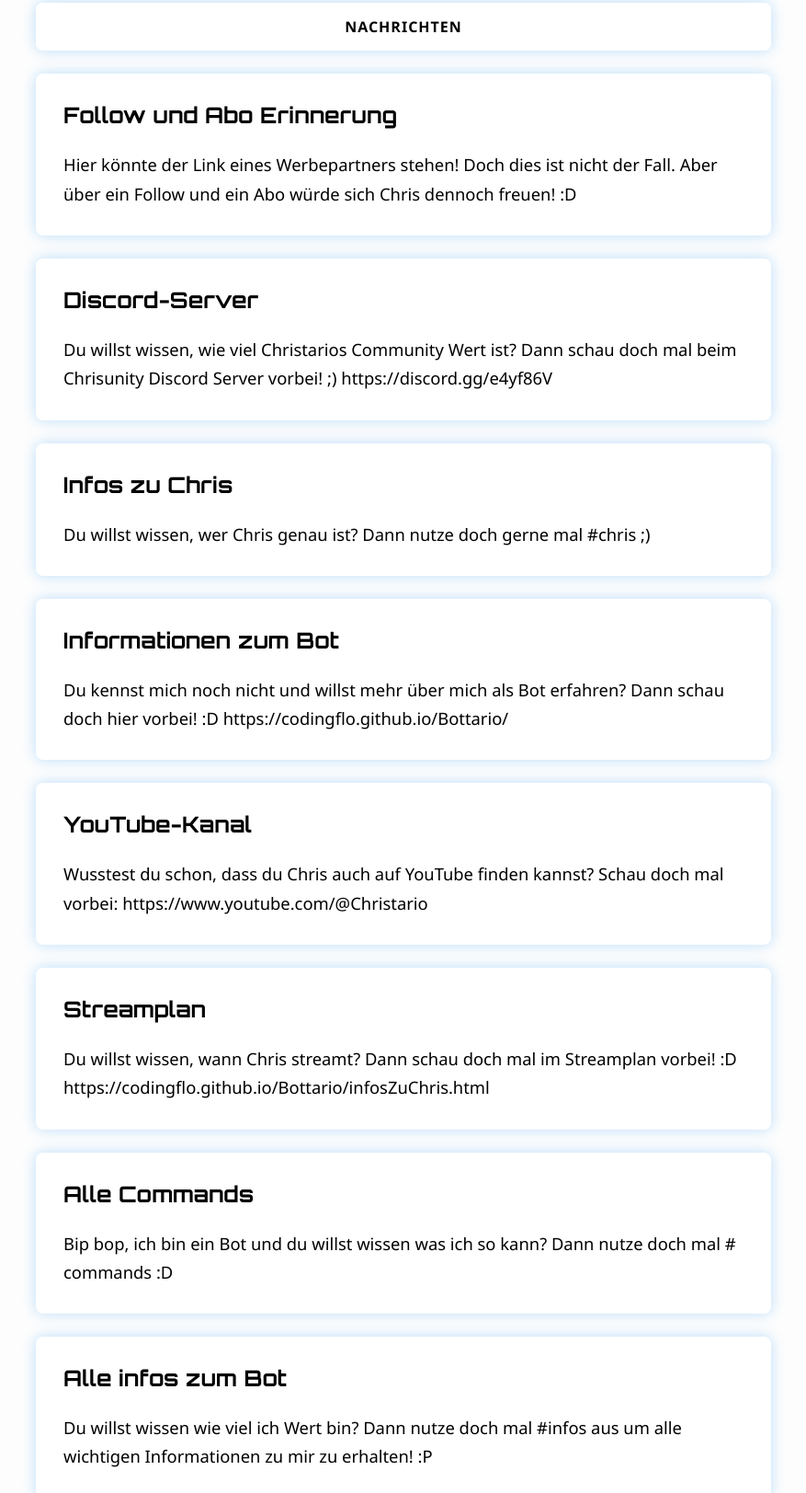
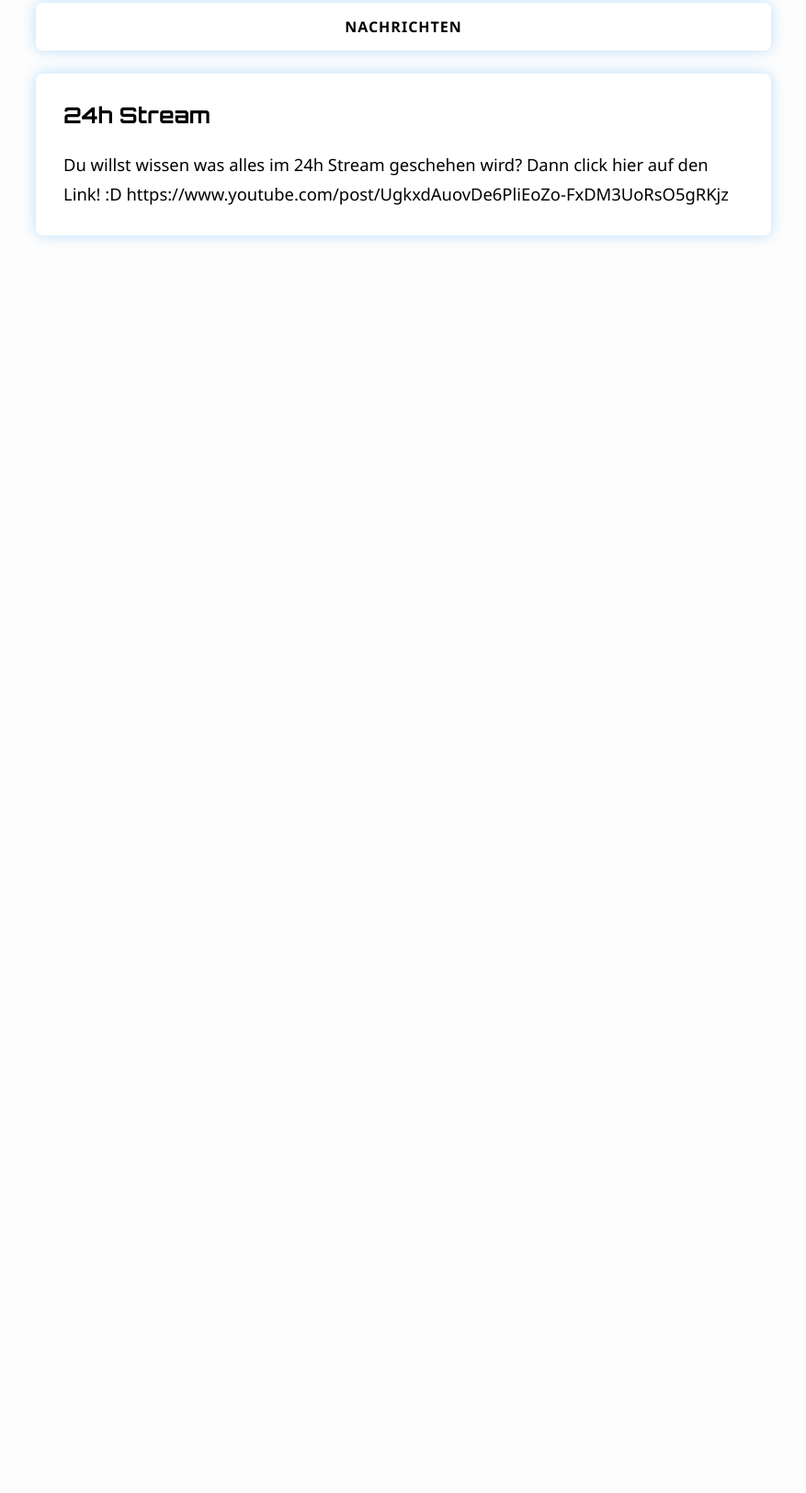
Before and after one commit to CodingFlo/Bottario, a plain HTML site: page docs/timerMessages.html in a window 1280 px wide. Shown: the part 233-1856 px from the top of the page at 92% size, without its empty margins (201-1078 px from the left). After the commit the page ends 800 px from the top, so only its background shows below. Drawn offline with Linux system fonts and the light colour scheme; animation ran at ten frames a second.

Commit message:
Auto: Repository-Synchronisierung (Submodul PublicModule)

```diff
--- a/docs/timerMessages.html
+++ b/docs/timerMessages.html
@@ -30,40 +30,8 @@
         <div class="header-card" style="animation-delay: 0.6s;">Nachrichten</div>
 
         <div class="info-card" style="animation-delay: 0.8s;">
-            <h2>Follow und Abo Erinnerung</h2>
-            <p>Hier könnte der Link eines Werbepartners stehen! Doch dies ist nicht der Fall. Aber über ein Follow und ein Abo würde sich Chris dennoch freuen! :D</p>
-        </div>
-        <div class="info-card" style="animation-delay: 0.9500000000000001s;">
-            <h2>Discord-Server</h2>
-            <p>Du willst wissen, wie viel Christarios Community Wert ist? Dann schau doch mal beim Chrisunity Discord Server vorbei! ;) https://discord.gg/e4yf86V</p>
-        </div>
-        <div class="info-card" style="animation-delay: 1.1s;">
-            <h2>Infos zu Chris</h2>
-            <p>Du willst wissen, wer Chris genau ist? Dann nutze doch gerne mal #chris ;)</p>
-        </div>
-        <div class="info-card" style="animation-delay: 1.25s;">
-            <h2>Informationen zum Bot</h2>
-            <p>Du kennst mich noch nicht und willst mehr über mich als Bot erfahren? Dann schau doch hier vorbei! :D https://codingflo.github.io/Bottario/</p>
-        </div>
-        <div class="info-card" style="animation-delay: 1.4s;">
-            <h2>YouTube-Kanal</h2>
-            <p>Wusstest du schon, dass du Chris auch auf YouTube finden kannst? Schau doch mal vorbei: https://www.youtube.com/@Christario</p>
-        </div>
-        <div class="info-card" style="animation-delay: 1.55s;">
-            <h2>Streamplan</h2>
-            <p>Du willst wissen, wann Chris streamt? Dann schau doch mal im Streamplan vorbei! :D https://codingflo.github.io/Bottario/infosZuChris.html</p>
-        </div>
-        <div class="info-card" style="animation-delay: 1.7s;">
-            <h2>Alle Commands</h2>
-            <p>Bip bop, ich bin ein Bot und du willst wissen was ich so kann? Dann nutze doch mal # commands :D</p>
-        </div>
-        <div class="info-card" style="animation-delay: 1.85s;">
-            <h2>Alle infos zum Bot</h2>
-            <p>Du willst wissen wie viel ich Wert bin? Dann nutze doch mal #infos aus um alle wichtigen Informationen zu mir zu erhalten! :P</p>
-        </div>
-        <div class="info-card" style="animation-delay: 2s;">
-            <h2>Alle Timer-Nachrichten</h2>
-            <p>Du wunderst dich welche Nachrichten ich in regelmäßigen Zeitabständen sende? Dann nutze doch mal #tm im Chat ;)</p>
+            <h2>24h Stream</h2>
+            <p>Du willst wissen was alles im 24h Stream geschehen wird? Dann click hier auf den Link! :D  https://www.youtube.com/post/UgkxdAuovDe6PliEoZo-FxDM3UoRsO5gRKjz</p>
         </div>
     </div>
 
```
